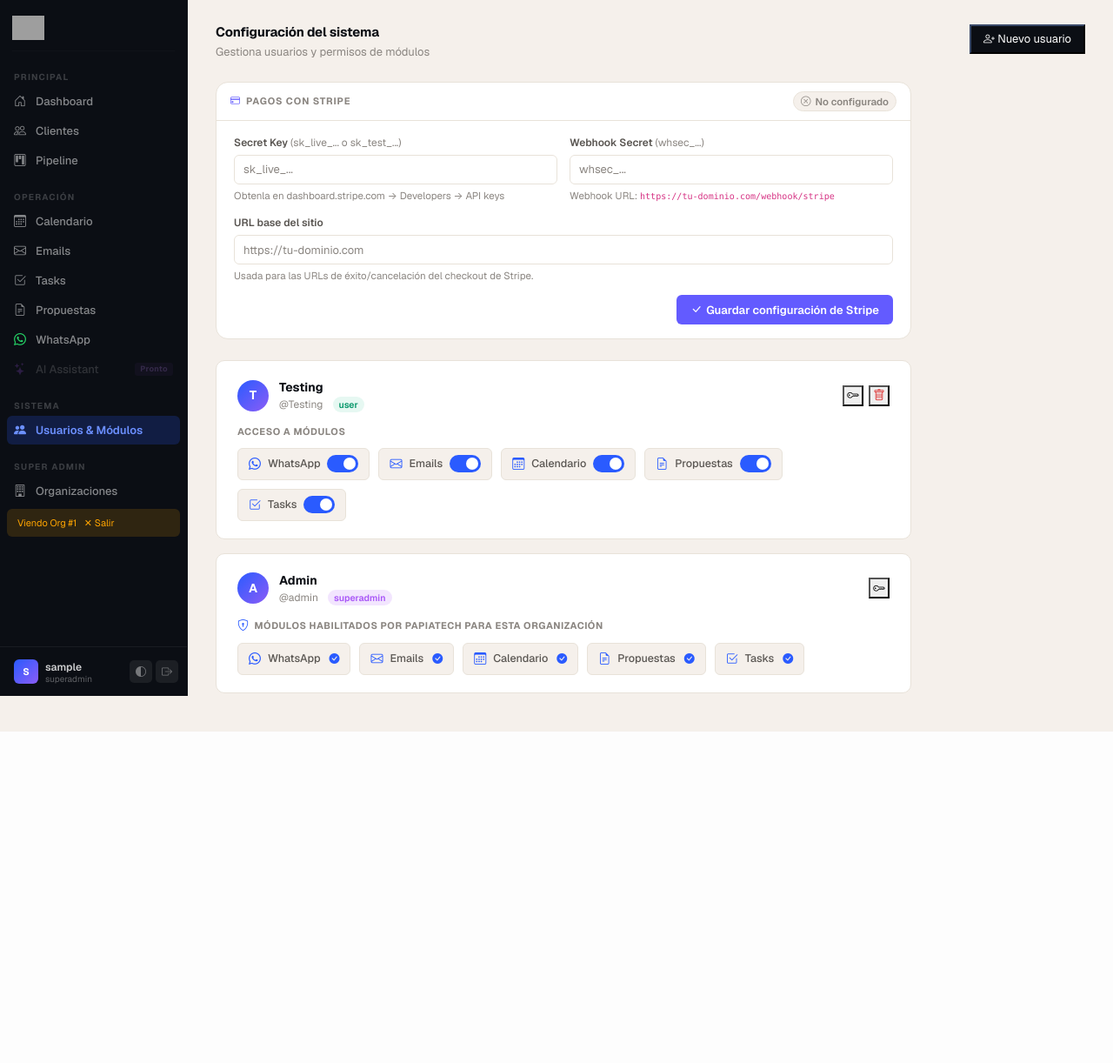
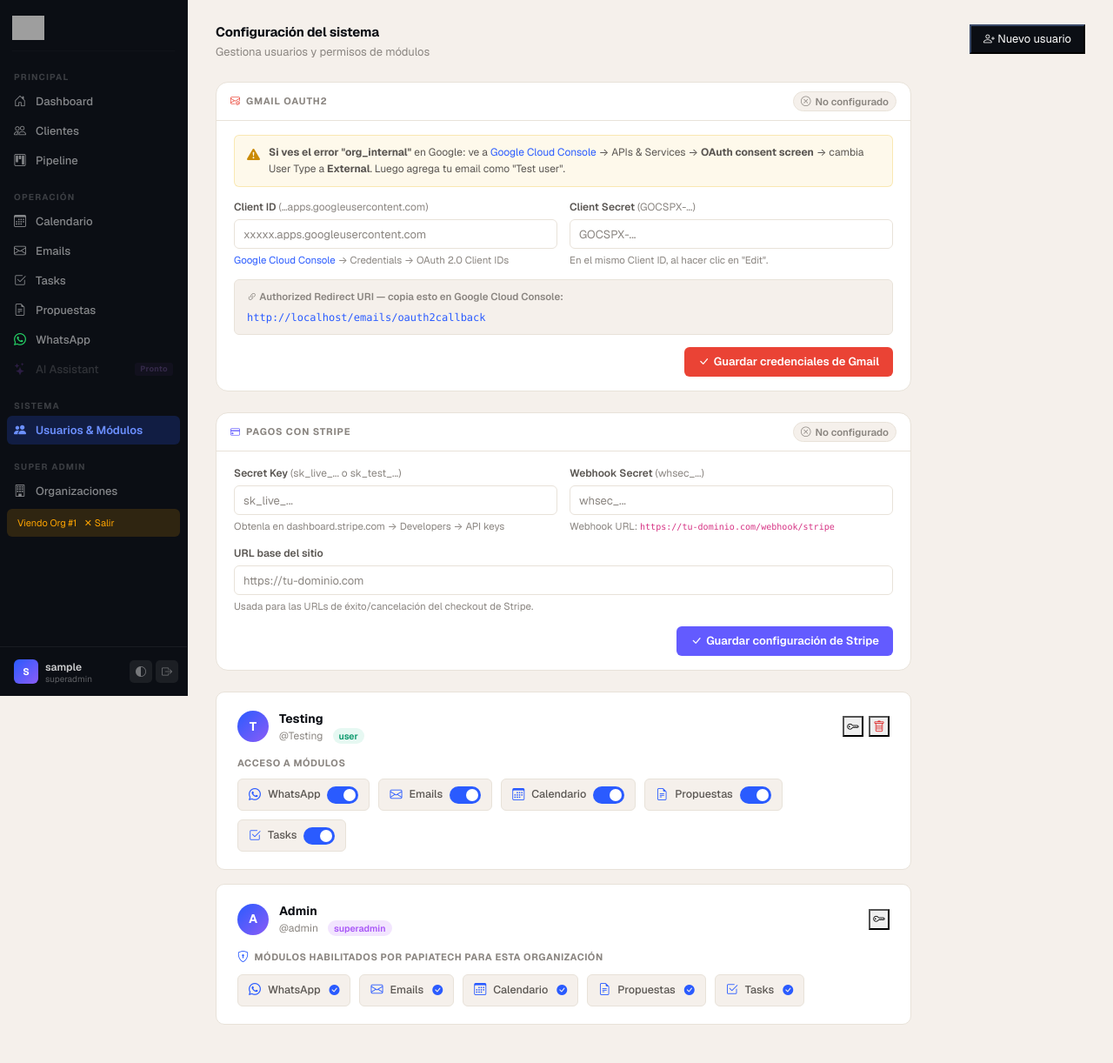
Before and after one commit to henmartin2005/CRMnewPapiaTech, a Flask app: page /admin/settings in a window 1280 px wide. Shown: the whole page at 87% size. Before the commit the page ends 841 px from the top, so only its background shows below. Run offline with Flask 3, Linux system fonts and the light colour scheme; the visitor is signed in with stand-in values (Sample User, id 1); data comes from the database, SQL or seed files in the repository; data that the repository does not hold is empty; some web fonts are replaced; grey boxes are pictures that could not be loaded.

Commit message:
Per-org Gmail OAuth2 credentials + fix org_internal error guidance
database.py:
- Add gmail_client_id, gmail_client_secret columns to organizations
  via idempotent ALTER TABLE migrations

routes/emails.py:
- New _get_gmail_creds_for_org(org_id): reads from organizations table,
  falls back to .env GMAIL_CLIENT_ID/SECRET for backward compat
- _client_config(org_id) now accepts org_id and uses org credentials
- _load_creds(org_id) uses org credentials for token refresh
- gmail_auth uses org_id from session; error message points to
  admin settings instead of .env file
- oauth2callback uses per-org config

routes/admin.py:
- POST /admin/gmail: saves gmail_client_id and gmail_client_secret
  per org (only updates provided fields, doesn't clear existing)
- settings() loads gmail columns and computes gmail_redirect_uri
  dynamically from request.url_root

templates/admin/settings.html:
- New Gmail OAuth2 section above Stripe with: Client ID, Client Secret
  (password inputs, masked if already set), configured/not badge,
  alert explaining the org_internal 403 fix (change to External type),
  redirect URI displayed for copy-paste into Google Cloud Console

Co-Authored-By: Claude Sonnet 4.6 <noreply@anthropic.com>

```diff
--- a/papia-crm/database.py
+++ b/papia-crm/database.py
@@ -262,6 +262,8 @@ def init_db():
         "ALTER TABLE organizations ADD COLUMN stripe_secret_key TEXT DEFAULT ''",
         "ALTER TABLE organizations ADD COLUMN stripe_webhook_secret TEXT DEFAULT ''",
         "ALTER TABLE organizations ADD COLUMN app_base_url TEXT DEFAULT ''",
+        "ALTER TABLE organizations ADD COLUMN gmail_client_id TEXT DEFAULT ''",
+        "ALTER TABLE organizations ADD COLUMN gmail_client_secret TEXT DEFAULT ''",
         "ALTER TABLE payment_links ADD COLUMN org_id INTEGER NOT NULL DEFAULT 1",
     ]
     for sql in migrations:
--- a/papia-crm/routes/admin.py
+++ b/papia-crm/routes/admin.py
@@ -28,6 +28,24 @@ def admin_required(f):
     return decorated
 
 
+@admin_bp.route('/gmail', methods=['POST'])
+@admin_required
+def save_gmail():
+    org_id        = session.get('org_id', 1)
+    client_id     = request.form.get('gmail_client_id', '').strip()
+    client_secret = request.form.get('gmail_client_secret', '').strip()
+
+    db = get_db()
+    if client_id:
+        db.execute("UPDATE organizations SET gmail_client_id=? WHERE id=?", (client_id, org_id))
+    if client_secret:
+        db.execute("UPDATE organizations SET gmail_client_secret=? WHERE id=?", (client_secret, org_id))
+    db.commit()
+    db.close()
+    flash('Credenciales de Gmail guardadas correctamente.', 'success')
+    return redirect(url_for('admin.settings'))
+
+
 @admin_bp.route('/stripe', methods=['POST'])
 @admin_required
 def save_stripe():
@@ -55,7 +73,7 @@ def settings():
     db     = get_db()
 
     org = db.execute(
-        "SELECT stripe_secret_key, stripe_webhook_secret, app_base_url FROM organizations WHERE id=?",
+        "SELECT stripe_secret_key, stripe_webhook_secret, app_base_url, gmail_client_id, gmail_client_secret FROM organizations WHERE id=?",
         (org_id,)
     ).fetchone()
 
@@ -86,6 +104,9 @@ def settings():
         if not val: return ''
         return val[:8] + '••••••••' + val[-4:] if len(val) > 12 else '••••••••'
 
+    from flask import request as _req
+    gmail_redirect_uri = _req.url_root.rstrip('/') + '/emails/oauth2callback'
+
     return render_template('admin/settings.html',
         users=users,
         modules_by_user=modules_by_user,
@@ -95,6 +116,10 @@ def settings():
         stripe_webhook_secret_masked=mask(org['stripe_webhook_secret'] if org else ''),
         app_base_url=org['app_base_url'] if org else '',
         stripe_configured=bool(org and org['stripe_secret_key']),
+        gmail_client_id_masked=mask(org['gmail_client_id'] if org else ''),
+        gmail_client_secret_masked=mask(org['gmail_client_secret'] if org else ''),
+        gmail_configured=bool(org and org['gmail_client_id']),
+        gmail_redirect_uri=gmail_redirect_uri,
     )
 
 
--- a/papia-crm/routes/emails.py
+++ b/papia-crm/routes/emails.py
@@ -90,14 +90,28 @@ def _build_html_email(body_text, settings):
 
 # ── Credentials ───────────────────────────────────────────────────────────────
 
-def _client_config():
+def _get_gmail_creds_for_org(org_id):
+    """Returns (client_id, client_secret) for the org, falling back to .env."""
+    db  = get_db()
+    org = db.execute(
+        "SELECT gmail_client_id, gmail_client_secret FROM organizations WHERE id=?", (org_id,)
+    ).fetchone()
+    db.close()
+    client_id     = (org['gmail_client_id']     if org and org['gmail_client_id']     else '') or os.getenv('GMAIL_CLIENT_ID', '')
+    client_secret = (org['gmail_client_secret'] if org and org['gmail_client_secret'] else '') or os.getenv('GMAIL_CLIENT_SECRET', '')
+    return client_id, client_secret
+
+
+def _client_config(org_id=1):
+    client_id, client_secret = _get_gmail_creds_for_org(org_id)
+    redirect_uri = os.getenv('GMAIL_REDIRECT_URI', '')
     return {
         "web": {
-            "client_id":     os.getenv('GMAIL_CLIENT_ID', ''),
-            "client_secret": os.getenv('GMAIL_CLIENT_SECRET', ''),
+            "client_id":     client_id,
+            "client_secret": client_secret,
             "auth_uri":      "https://accounts.google.com/o/oauth2/auth",
             "token_uri":     "https://oauth2.googleapis.com/token",
-            "redirect_uris": [os.getenv('GMAIL_REDIRECT_URI', '')],
+            "redirect_uris": [redirect_uri],
         }
     }
 
@@ -116,12 +130,14 @@ def _load_creds(org_id=1):
     if not row or not row['refresh_token']:
         return None
 
+    client_id, client_secret = _get_gmail_creds_for_org(org_id)
+
     creds = Credentials(
         token=row['access_token'],
         refresh_token=row['refresh_token'],
         token_uri='https://oauth2.googleapis.com/token',
-        client_id=os.getenv('GMAIL_CLIENT_ID'),
-        client_secret=os.getenv('GMAIL_CLIENT_SECRET'),
+        client_id=client_id,
+        client_secret=client_secret,
         scopes=SCOPES,
     )
 
@@ -336,13 +352,15 @@ def gmail_auth():
         flash('Instala las dependencias de Google primero: pip install google-auth-oauthlib google-api-python-client', 'danger')
         return redirect(url_for('emails.index'))
 
-    if not os.getenv('GMAIL_CLIENT_ID'):
-        flash('Configura GMAIL_CLIENT_ID y GMAIL_CLIENT_SECRET en el archivo .env primero.', 'danger')
+    org_id = _get_org_id()
+    client_id, _ = _get_gmail_creds_for_org(org_id)
+    if not client_id:
+        flash('Configura las credenciales de Gmail en Usuarios & Módulos → Configuración de Gmail.', 'danger')
         return redirect(url_for('emails.index'))
 
     os.environ['OAUTHLIB_INSECURE_TRANSPORT'] = '1'
 
-    flow = Flow.from_client_config(_client_config(), scopes=SCOPES)
+    flow = Flow.from_client_config(_client_config(org_id), scopes=SCOPES)
     flow.redirect_uri = os.getenv('GMAIL_REDIRECT_URI',
                                   url_for('emails.oauth2callback', _external=True))
     auth_url, state = flow.authorization_url(
@@ -366,7 +384,7 @@ def oauth2callback():
     os.environ['OAUTHLIB_INSECURE_TRANSPORT'] = '1'
     org_id = _get_org_id()
 
-    flow = Flow.from_client_config(_client_config(), scopes=SCOPES,
+    flow = Flow.from_client_config(_client_config(org_id), scopes=SCOPES,
                                    state=session.get('oauth_state'))
     flow.redirect_uri    = os.getenv('GMAIL_REDIRECT_URI',
                                      url_for('emails.oauth2callback', _external=True))
--- a/papia-crm/templates/admin/settings.html
+++ b/papia-crm/templates/admin/settings.html
@@ -46,6 +46,85 @@ input:checked + .mod-slider:before { transform:translateX(16px); }
     <button class="btn-md btn-primary" data-bs-toggle="modal" data-bs-target="#newUserModal">
       <i class="bi bi-person-plus"></i> Nuevo usuario
     </button>
+  </div>
+</div>
+
+<!-- ── Gmail Settings ── -->
+<div style="max-width:800px;margin-bottom:24px;">
+  <div class="section-card">
+    <div class="section-head">
+      <span class="section-head-label">
+        <i class="bi bi-envelope-at" style="color:#EA4335;margin-right:6px;"></i>Gmail OAuth2
+      </span>
+      {% if gmail_configured %}
+        <span style="display:inline-flex;align-items:center;gap:5px;font-size:11.5px;font-weight:600;
+                     color:var(--c-success);background:rgba(22,163,74,.1);padding:2px 8px;border-radius:99px;">
+          <i class="bi bi-check-circle-fill"></i> Configurado
+        </span>
+      {% else %}
+        <span style="display:inline-flex;align-items:center;gap:5px;font-size:11.5px;font-weight:600;
+                     color:var(--c-text-3);background:var(--c-bg);padding:2px 8px;
+                     border-radius:99px;border:1px solid var(--c-border);">
+          <i class="bi bi-x-circle"></i> No configurado
+        </span>
+      {% endif %}
+    </div>
+
+    <form method="POST" action="{{ url_for('admin.save_gmail') }}"
+          style="padding:16px 20px;display:flex;flex-direction:column;gap:14px;">
+
+      <!-- Alert: org_internal fix -->
+      <div style="display:flex;gap:10px;padding:10px 14px;border-radius:var(--radius-sm);
+                  background:rgba(234,179,8,.08);border:1px solid rgba(234,179,8,.25);">
+        <i class="bi bi-exclamation-triangle-fill" style="color:#ca8a04;font-size:15px;flex-shrink:0;margin-top:1px;"></i>
+        <div style="font-size:12px;color:var(--c-text-2);line-height:1.6;">
+          <strong>Si ves el error "org_internal"</strong> en Google: ve a
+          <a href="https://console.cloud.google.com" target="_blank" style="color:var(--c-accent);">Google Cloud Console</a>
+          → APIs & Services → <strong>OAuth consent screen</strong> → cambia User Type a
+          <strong>External</strong>. Luego agrega tu email como "Test user".
+        </div>
+      </div>
+
+      <div style="display:grid;grid-template-columns:1fr 1fr;gap:14px;">
+        <div>
+          <label class="form-label">
+            Client ID
+            <span style="font-weight:400;color:var(--c-text-3);">(…apps.googleusercontent.com)</span>
+          </label>
+          <input type="password" name="gmail_client_id" class="form-control"
+                 placeholder="{% if gmail_configured %}{{ gmail_client_id_masked }}{% else %}xxxxx.apps.googleusercontent.com{% endif %}"
+                 autocomplete="off" />
+          <div class="form-text">
+            <a href="https://console.cloud.google.com/apis/credentials" target="_blank" style="color:var(--c-accent);">
+              Google Cloud Console
+            </a> → Credentials → OAuth 2.0 Client IDs
+          </div>
+        </div>
+        <div>
+          <label class="form-label">
+            Client Secret
+            <span style="font-weight:400;color:var(--c-text-3);">(GOCSPX-...)</span>
+          </label>
+          <input type="password" name="gmail_client_secret" class="form-control"
+                 placeholder="{% if gmail_configured %}{{ gmail_client_secret_masked }}{% else %}GOCSPX-...{% endif %}"
+                 autocomplete="off" />
+          <div class="form-text">En el mismo Client ID, al hacer clic en "Edit".</div>
+        </div>
+      </div>
+
+      <div style="padding:10px 14px;border-radius:var(--radius-sm);background:var(--c-bg);border:1px solid var(--c-border);">
+        <div style="font-size:11.5px;font-weight:600;color:var(--c-text-3);margin-bottom:4px;">
+          <i class="bi bi-link-45deg"></i> Authorized Redirect URI — copia esto en Google Cloud Console:
+        </div>
+        <code style="font-size:12px;color:var(--c-accent);word-break:break-all;">{{ gmail_redirect_uri }}</code>
+      </div>
+
+      <div style="display:flex;justify-content:flex-end;">
+        <button type="submit" class="btn-wa-send" style="background:#EA4335;">
+          <i class="bi bi-check-lg"></i> Guardar credenciales de Gmail
+        </button>
+      </div>
+    </form>
   </div>
 </div>
 
```
